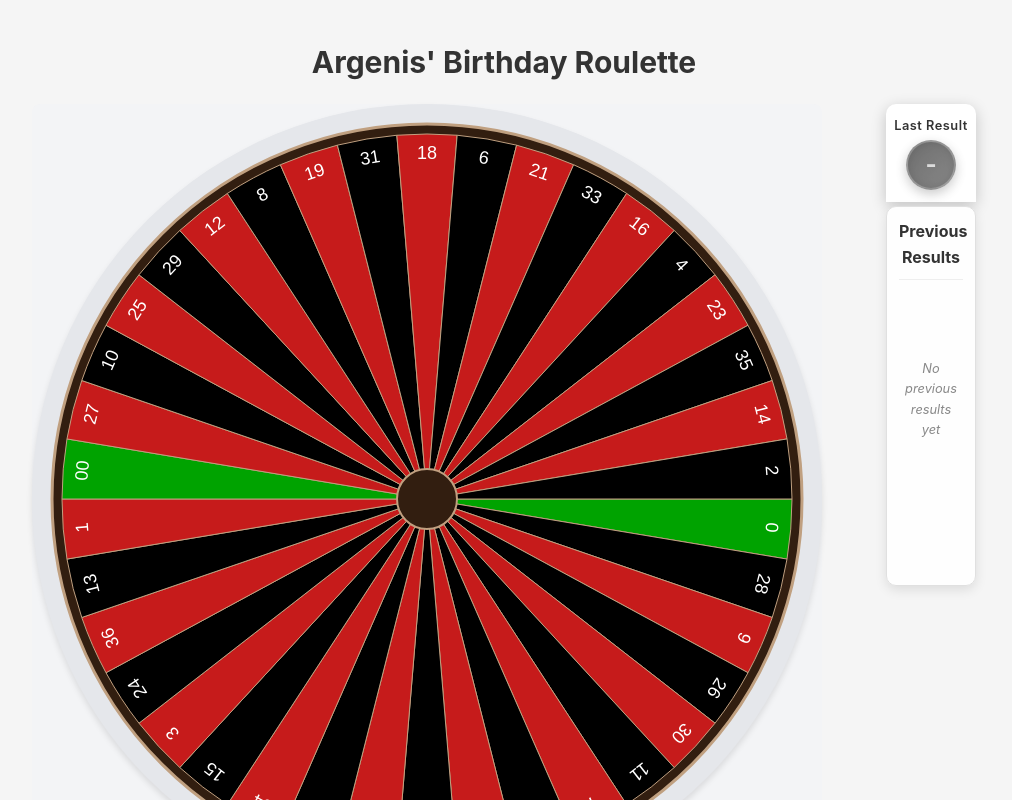
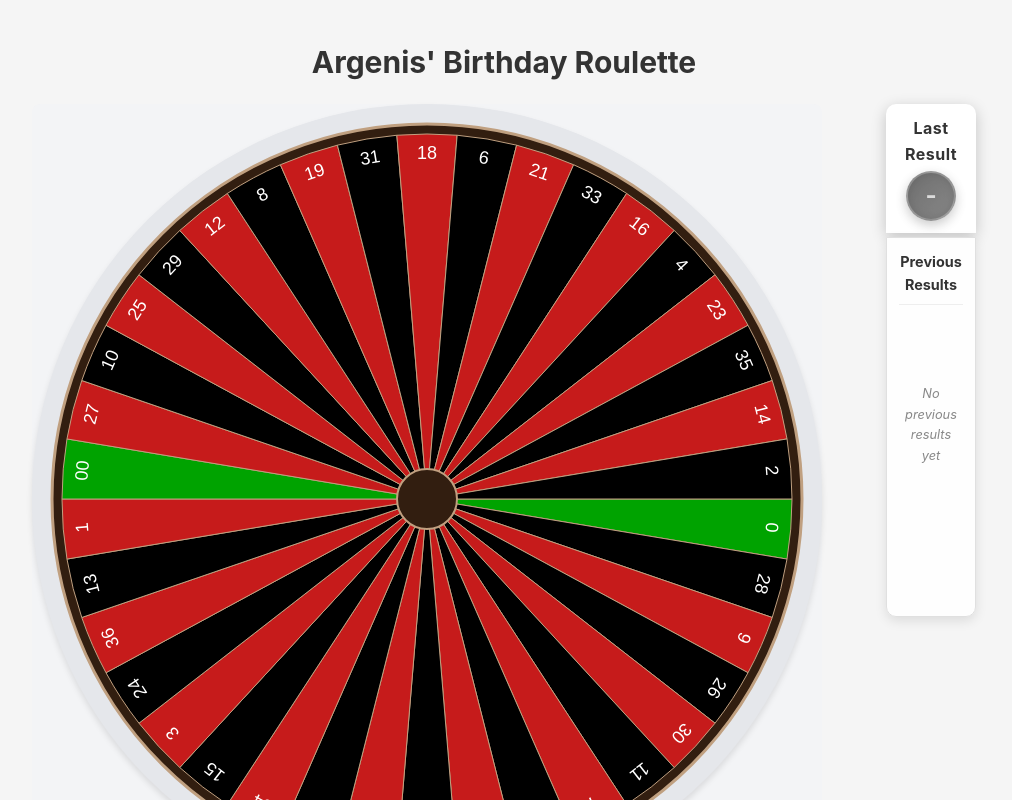
Before and after one commit to argearriojas-misc/roulette-wheel-app, a React (Vite) app in the folder roulette-wheel-app/: page / in a window 1280 px wide. Shown: the top 800 px of the page, without its empty margins (136-1148 px from the left). Built offline with nearby package versions, Linux system fonts and the light colour scheme.

Commit message:
Adjust font sizes and border styles in result display and history components

```diff
--- a/roulette-wheel-app/src/styles/resultDisplay.css
+++ b/roulette-wheel-app/src/styles/resultDisplay.css
@@ -18,8 +18,8 @@
 
 .result-display h3 {
   margin-bottom: 0.25rem;
-  font-weight: 600;
-  font-size: 0.8rem;
+  /* font-weight: 600; */
+  font-size: 1rem;
   letter-spacing: 0.5px;
   color: rgba(0, 0, 0, 0.8);
 }
--- a/roulette-wheel-app/src/styles/resultHistory.css
+++ b/roulette-wheel-app/src/styles/resultHistory.css
@@ -1,7 +1,7 @@
 /* Result History Styles */
 .result-history {
   background: rgba(255, 255, 255, 0.95);
-  border-radius: 10px;
+  border-radius: 0 0 10px 10px;
   padding: 0.75rem;
   box-shadow: 0 4px 12px rgba(0, 0, 0, 0.1);
   width: 90px; /* Optimized width for the vertical layout */
@@ -11,6 +11,7 @@
   min-height: 380px; /* Match approximate wheel height */
   display: flex;
   flex-direction: column;
+  /* height: 100%; */
 }
 
 .result-history:hover {
@@ -18,7 +19,7 @@
 }
 
 .result-history h3 {
-  font-size: 1rem;
+  font-size: 0.9rem;
   color: #333;
   margin-bottom: 0.75rem;
   border-bottom: 1px solid #eee;
@@ -42,7 +43,6 @@
   gap: 0.5rem;
   align-items: center;
   padding: 0.5rem;
-  max-height: 300px; /* Limit the height */
   overflow-y: auto; /* Add scroll if too many numbers */
   flex-grow: 1; /* Take up available space */
 }
```
